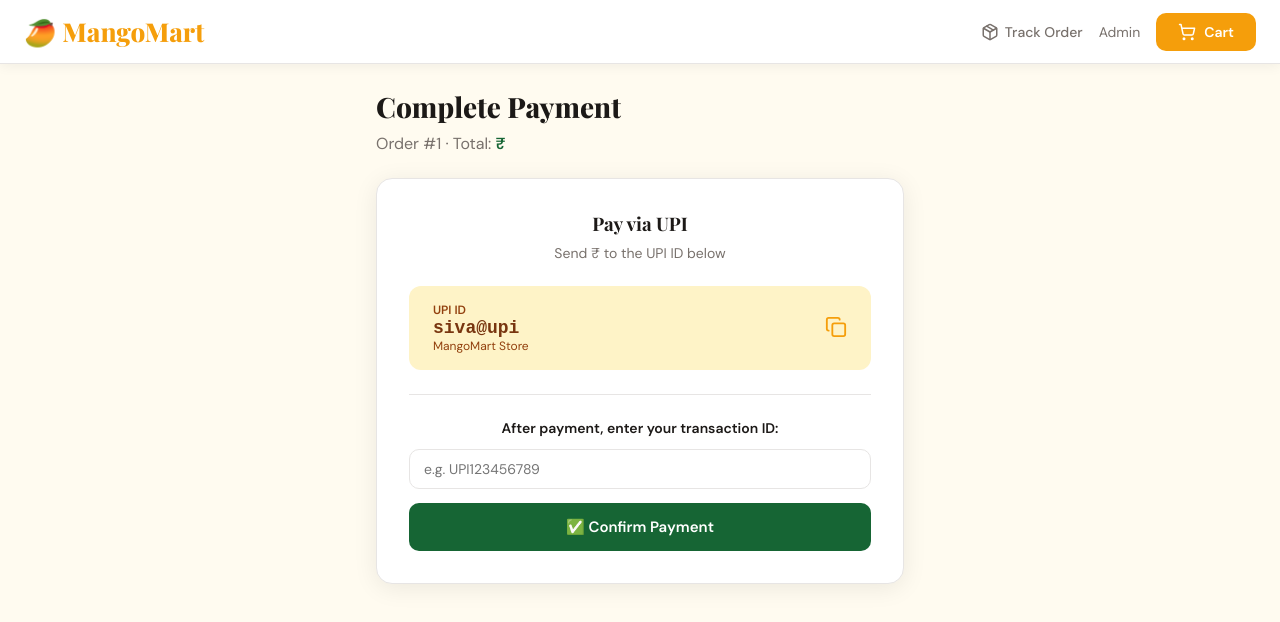
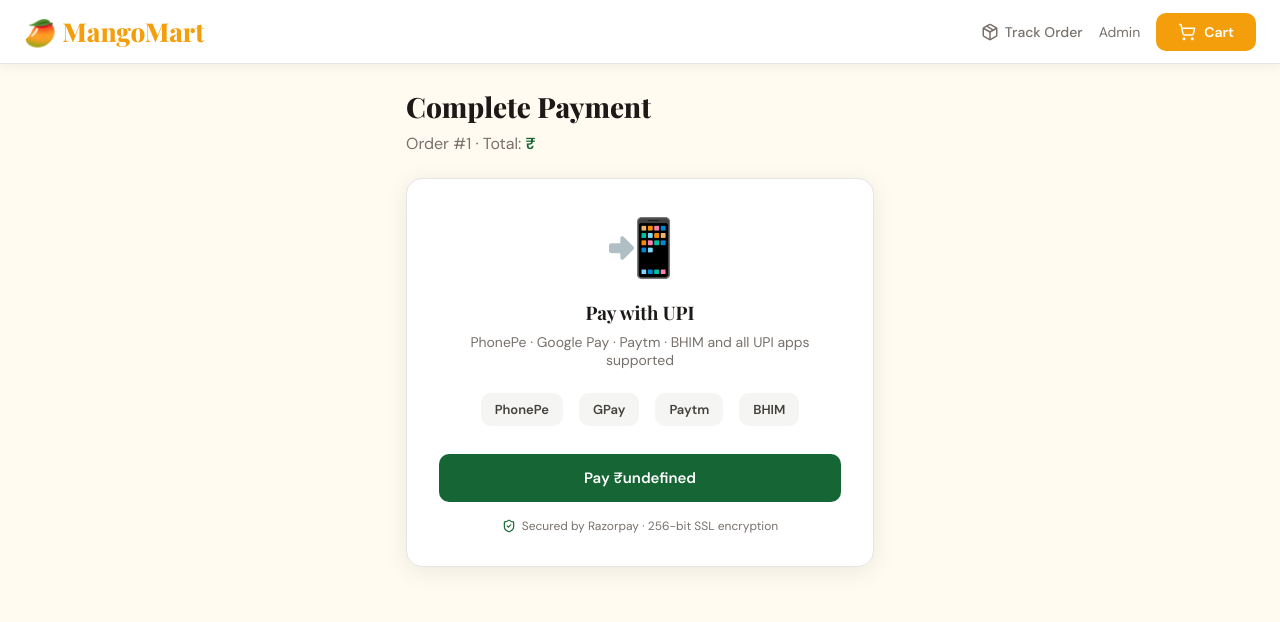
Before and after one commit to sivakumar031203-svg/mango-ui, a React (Vite) app: page /payment/1 in a window 1280 px wide. Shown: the top 622 px of the page. Built offline with nearby package versions, Linux system fonts and the light colour scheme.

Commit message:
Payment-1

```diff
--- a/src/pages/PaymentPage.jsx
+++ b/src/pages/PaymentPage.jsx
@@ -1,99 +1,204 @@
-import { useParams, useLocation } from 'react-router-dom'
-import { useState } from 'react'
-import { orderAPI } from '../api'
+import { useParams, useLocation, useNavigate } from 'react-router-dom'
+import { useState, useEffect } from 'react'
+import { paymentAPI } from '../api'
 import toast from 'react-hot-toast'
-import { CheckCircle, Copy } from 'lucide-react'
+import { CheckCircle, ShieldCheck, Loader2 } from 'lucide-react'
 
-// ⚠️ REPLACE THESE WITH YOUR ACTUAL DETAILS
-const UPI_ID = 'siva@upi'
-const UPI_NAME = 'MangoMart Store'
-const QR_IMAGE_URL = '' // Put your QR code image URL here, or leave blank
+function loadRazorpayScript() {
+  return new Promise((resolve) => {
+    if (window.Razorpay) return resolve(true)
+    const script = document.createElement('script')
+    script.src = 'https://checkout.razorpay.com/v1/checkout.js'
+    script.onload = () => resolve(true)
+    script.onerror = () => resolve(false)
+    document.body.appendChild(script)
+  })
+}
 
 export default function PaymentPage() {
   const { orderNumber } = useParams()
   const location = useLocation()
+  const navigate = useNavigate()
   const orderData = location.state || {}
-  const [txnId, setTxnId] = useState('')
-  const [paid, setPaid] = useState(false)
-  const [loading, setLoading] = useState(false)
 
-  const confirmPayment = async () => {
-    if (!txnId.trim()) return toast.error('Enter transaction ID')
-    setLoading(true)
+  const [status, setStatus] = useState('idle')   // idle | loading | success | failed
+  const [paymentId, setPaymentId] = useState('')
+
+  useEffect(() => {
+    handlePay()
+    // eslint-disable-next-line react-hooks/exhaustive-deps
+  }, [])
+
+  const handlePay = async () => {
+    setStatus('loading')
+
+    // 1. Load the Razorpay JS SDK
+    const loaded = await loadRazorpayScript()
+    if (!loaded) {
+      toast.error('Failed to load payment SDK. Check your internet connection.')
+      setStatus('idle')
+      return
+    }
+
+    // 2. Ask our backend to create a Razorpay order
+    let rzpData
     try {
-      await orderAPI.updatePayment(orderNumber, { transactionId: txnId })
-      setPaid(true)
-      toast.success('Payment confirmed! 🎉')
-    } catch {
-      toast.error('Failed to confirm payment')
-    } finally {
-      setLoading(false)
+      const res = await paymentAPI.createOrder(orderNumber)
+      rzpData = res.data
+    } catch (err) {
+      toast.error('Could not initiate payment. Please try again.')
+      setStatus('idle')
+      return
     }
+
+    // 3. Configure the Razorpay checkout modal
+    const options = {
+      key: rzpData.keyId,
+      amount: rzpData.amount,
+      currency: rzpData.currency,
+      name: 'MangoMart 🥭',
+      description: `Order #${orderNumber}`,
+      image: '/logo.png',
+      order_id: rzpData.razorpayOrderId,
+
+      prefill: {
+        name: rzpData.customerName,
+        email: rzpData.customerEmail,
+        contact: rzpData.customerPhone,
+      },
+
+      config: {
+        display: {
+          blocks: {
+            utib: { name: 'Pay using UPI', instruments: [{ method: 'upi' }] },
+          },
+          sequence: ['block.utib'],
+          preferences: { show_default_blocks: true },
+        },
+      },
+
+      theme: { color: '#166534' },
+
+      handler: async (response) => {
+        try {
+          const verifyRes = await paymentAPI.verify({
+            razorpayOrderId: response.razorpay_order_id,
+            razorpayPaymentId: response.razorpay_payment_id,
+            razorpaySignature: response.razorpay_signature,
+            orderNumber,
+          })
+          setPaymentId(response.razorpay_payment_id)
+          setStatus('success')
+          toast.success('Payment confirmed! 🎉')
+        } catch (err) {
+          const msg = err.response?.data?.message || err.message
+          toast.error('Payment verification failed: ' + msg)
+          setStatus('failed')
+        }
+      },
+
+      modal: {
+        ondismiss: () => {
+          toast('Payment cancelled. You can retry anytime.')
+          setStatus('idle')
+        },
+      },
+    }
+
+    const rzp = new window.Razorpay(options)
+
+    rzp.on('payment.failed', (response) => {
+      toast.error(`Payment failed: ${response.error.description}`)
+      setStatus('failed')
+    })
+
+    rzp.open()
   }
 
-  const copyUpi = () => {
-    navigator.clipboard.writeText(UPI_ID)
-    toast.success('UPI ID copied!')
+  // ─── Success screen ──────────────────────────────────────────────────────────
+  if (status === 'success') {
+    return (
+      <div className="page" style={{ maxWidth: 500, textAlign: 'center', paddingTop: 80 }}>
+        <div style={{ fontSize: 80 }}>🎉</div>
+        <CheckCircle size={60} style={{ color: '#166534', margin: '16px auto', display: 'block' }} />
+        <h2 style={{ marginBottom: 8 }}>Payment Confirmed!</h2>
+        <p style={{ color: '#78716c', marginBottom: 6 }}>
+          Your order <strong>{orderNumber}</strong> is confirmed.
+        </p>
+        <p style={{ color: '#78716c', marginBottom: 6, fontSize: 13 }}>
+          Payment ID: <code style={{ background: '#f5f5f4', padding: '2px 6px', borderRadius: 4 }}>{paymentId}</code>
+        </p>
+        <p style={{ color: '#78716c', marginBottom: 24 }}>
+          We'll deliver your fresh mangoes soon! 🥭
+        </p>
+        <a href="/"><button className="btn btn-primary">Continue Shopping</button></a>
+      </div>
+    )
   }
 
-  if (paid) return (
-    <div className="page" style={{ maxWidth: 500, textAlign: 'center', paddingTop: 80 }}>
-      <div style={{ fontSize: 80 }}>🎉</div>
-      <CheckCircle size={60} style={{ color: '#166534', margin: '16px auto', display: 'block' }} />
-      <h2 style={{ marginBottom: 8 }}>Payment Confirmed!</h2>
-      <p style={{ color: '#78716c', marginBottom: 16 }}>Your order <strong>{orderNumber}</strong> has been confirmed.</p>
-      <p style={{ color: '#78716c', marginBottom: 24 }}>We'll deliver your fresh mangoes soon! 🥭</p>
-      <a href="/"><button className="btn btn-primary">Continue Shopping</button></a>
-    </div>
-  )
+  // ─── Loading screen ──────────────────────────────────────────────────────────
+  if (status === 'loading') {
+    return (
+      <div className="page" style={{ maxWidth: 500, textAlign: 'center', paddingTop: 100 }}>
+        <Loader2 size={48} style={{ color: '#166534', animation: 'spin 1s linear infinite', margin: '0 auto 16px', display: 'block' }} />
+        <h3>Opening payment…</h3>
+        <p style={{ color: '#78716c', fontSize: 14 }}>You'll be redirected to your UPI app in a moment.</p>
+      </div>
+    )
+  }
 
+  // ─── Idle / retry screen ─────────────────────────────────────────────────────
   return (
-    <div className="page" style={{ maxWidth: 560 }}>
+    <div className="page" style={{ maxWidth: 500 }}>
       <h1 className="section-title">Complete Payment</h1>
-      <p className="section-sub">Order #{orderNumber} · Total: <strong style={{ color: '#166534' }}>₹{orderData.totalAmount}</strong></p>
+      <p className="section-sub">
+        Order #{orderNumber} · Total:{' '}
+        <strong style={{ color: '#166534' }}>₹{orderData.totalAmount}</strong>
+      </p>
 
       <div className="card" style={{ padding: 32, textAlign: 'center' }}>
-        {orderData.paymentMethod === 'QR_CODE' ? (
-          <>
-            <h3 style={{ marginBottom: 8, fontFamily: 'Playfair Display' }}>Scan QR Code to Pay</h3>
-            <p style={{ color: '#78716c', marginBottom: 24, fontSize: 14 }}>Open any UPI app, scan the QR code and pay ₹{orderData.totalAmount}</p>
-            <div style={{ width: 220, height: 220, margin: '0 auto 24px', background: '#f5f5f4', borderRadius: 16, display: 'flex', alignItems: 'center', justifyContent: 'center', border: '2px dashed #e7e5e4' }}>
-              {QR_IMAGE_URL
-                ? <img src={QR_IMAGE_URL} alt="QR" style={{ width: '100%', height: '100%', objectFit: 'contain', borderRadius: 16 }} />
-                : <div style={{ textAlign: 'center', color: '#78716c' }}>
-                  <div style={{ fontSize: 48 }}>📲</div>
-                  <p style={{ fontSize: 12, marginTop: 8 }}>Add your QR code image in PaymentPage.jsx</p>
-                </div>
-              }
+        <div style={{ fontSize: 56, marginBottom: 16 }}>📲</div>
+
+        <h3 style={{ marginBottom: 8, fontFamily: 'Playfair Display' }}>Pay with UPI</h3>
+        <p style={{ color: '#78716c', marginBottom: 24, fontSize: 14 }}>
+          PhonePe · Google Pay · Paytm · BHIM and all UPI apps supported
+        </p>
+
+        <div style={{ display: 'flex', justifyContent: 'center', gap: 16, marginBottom: 28, flexWrap: 'wrap' }}>
+          {['PhonePe', 'GPay', 'Paytm', 'BHIM'].map((app) => (
+            <div key={app} style={{
+              background: '#f5f5f4', borderRadius: 10, padding: '8px 14px',
+              fontSize: 13, fontWeight: 600, color: '#44403c'
+            }}>
+              {app}
             </div>
-          </>
-        ) : (
-          <>
-            <h3 style={{ marginBottom: 8, fontFamily: 'Playfair Display' }}>Pay via UPI</h3>
-            <p style={{ color: '#78716c', marginBottom: 24, fontSize: 14 }}>Send ₹{orderData.totalAmount} to the UPI ID below</p>
-            <div style={{ background: '#fef3c7', borderRadius: 12, padding: '16px 24px', marginBottom: 24, display: 'flex', alignItems: 'center', justifyContent: 'space-between' }}>
-              <div style={{ textAlign: 'left' }}>
-                <p style={{ fontSize: 12, color: '#92400e', fontWeight: 600 }}>UPI ID</p>
-                <p style={{ fontFamily: 'monospace', fontSize: 18, fontWeight: 700, color: '#78350f' }}>{UPI_ID}</p>
-                <p style={{ fontSize: 12, color: '#92400e' }}>{UPI_NAME}</p>
-              </div>
-              <button onClick={copyUpi} style={{ background: 'none', border: 'none', cursor: 'pointer', color: '#f59e0b' }}>
-                <Copy size={22} />
-              </button>
-            </div>
-          </>
-        )}
+          ))}
+        </div>
 
-        <div style={{ borderTop: '1px solid #e7e5e4', paddingTop: 24, marginTop: 8 }}>
-          <p style={{ fontWeight: 600, marginBottom: 12, fontSize: 14 }}>After payment, enter your transaction ID:</p>
-          <input value={txnId} onChange={e => setTxnId(e.target.value)}
-            placeholder="e.g. UPI123456789" style={{ marginBottom: 14 }} />
-          <button className="btn btn-green" onClick={confirmPayment} disabled={loading}
-            style={{ width: '100%', padding: 14, fontSize: 15 }}>
-            {loading ? 'Confirming...' : '✅ Confirm Payment'}
-          </button>
+        <button
+          className="btn btn-green"
+          onClick={handlePay}
+          disabled={status === 'loading'}
+          style={{ width: '100%', padding: 14, fontSize: 15, marginBottom: 16 }}
+        >
+          {status === 'loading' ? 'Opening…' : `Pay ₹${orderData.totalAmount}`}
+        </button>
+
+        <div style={{ display: 'flex', alignItems: 'center', justifyContent: 'center', gap: 6, color: '#78716c', fontSize: 12 }}>
+          <ShieldCheck size={14} style={{ color: '#166534' }} />
+          <span>Secured by Razorpay · 256-bit SSL encryption</span>
         </div>
       </div>
+
+      {status === 'failed' && (
+        <div style={{
+          marginTop: 16, background: '#fef2f2', border: '1px solid #fecaca',
+          borderRadius: 12, padding: 16, textAlign: 'center'
+        }}>
+          <p style={{ color: '#dc2626', fontWeight: 600, marginBottom: 4 }}>Payment failed</p>
+          <p style={{ color: '#78716c', fontSize: 14 }}>Please try again or use a different UPI app.</p>
+        </div>
+      )}
     </div>
   )
 }
```
Also changed, not shown: src/api.js (+22 -2 lines).
